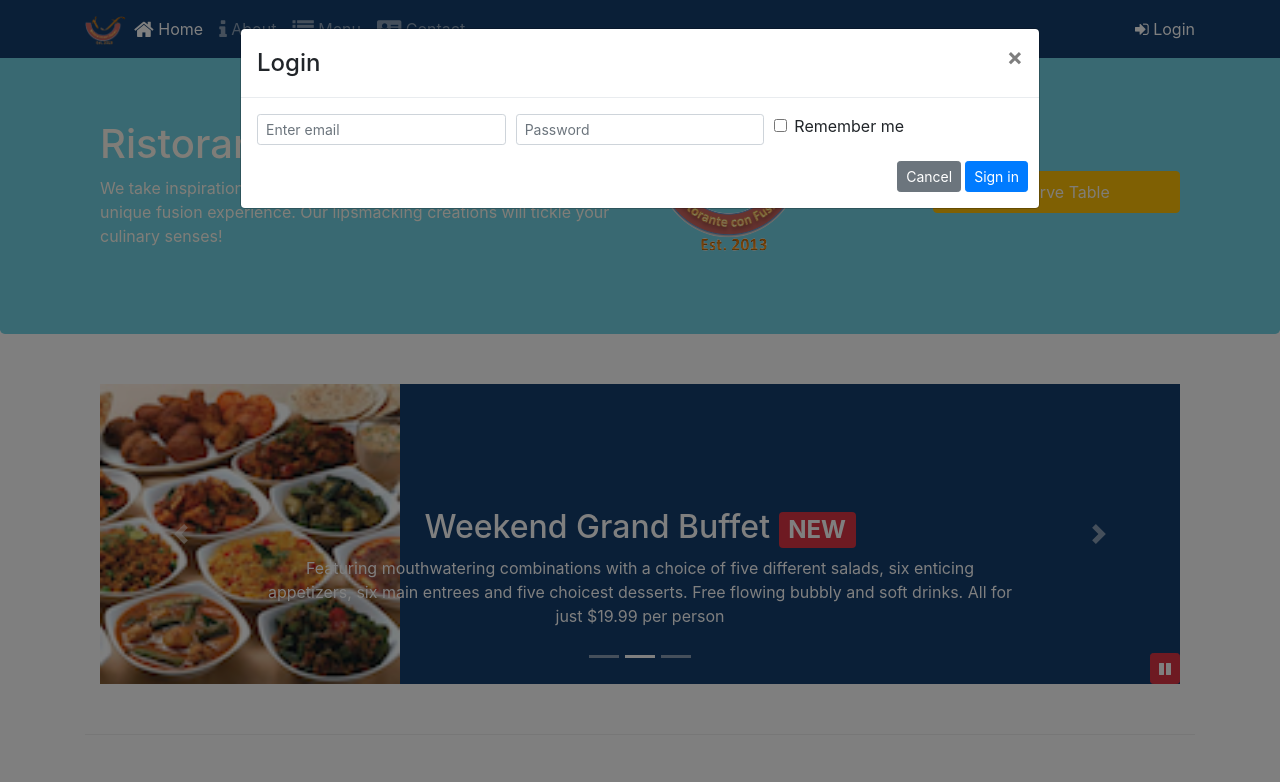
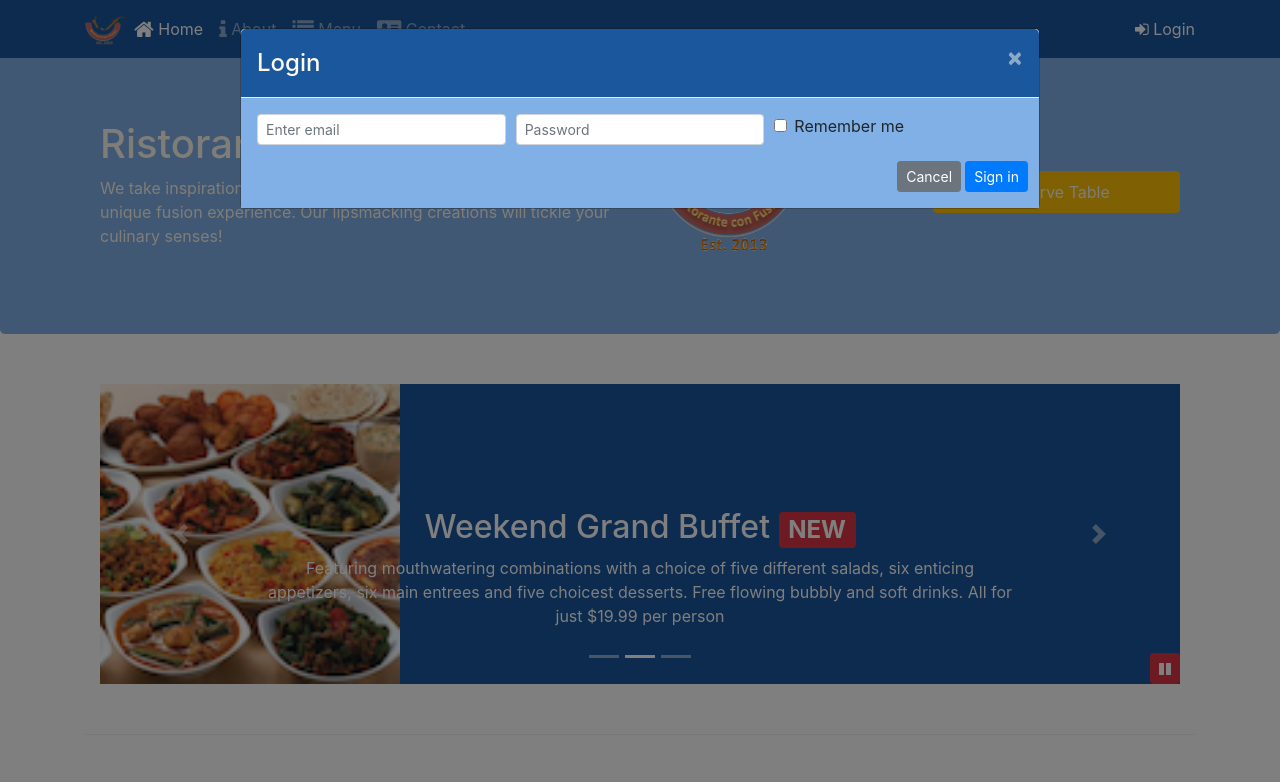
Before and after one commit to Toratomi/Assignment-Coursera-Bootstrap, a website: page Bootstrap4/conFusion/index.html in a window 1280 px wide. Both pictures are taken after a click on the link "Login". Shown: the top 782 px of the page. Drawn offline with nearby package versions, Linux system fonts and the light colour scheme.

Commit message:
Assignment 4

```diff
--- a/Bootstrap4/conFusion/css/styles.scss
+++ b/Bootstrap4/conFusion/css/styles.scss
@@ -1,7 +1,7 @@
 $lt-gray: #ddd;
-$background-dark: #512DA8;
-$background-light: #9575CD;
-$background-pale: #D1C4E9;
+$background-dark: #1a579c;
+$background-light: #367ed1;
+$background-pale: #81b0e6;
 
 // Height variables
 $carousel-item-height: 300px;
@@ -74,3 +74,16 @@ body{
     bottom: 0px;
     z-index: 1;
 }
+
+.modal-header {
+    background: $background-dark ;
+    color:floralwhite;
+}
+
+.close {
+    color:floralwhite;
+}
+
+.modal-body {
+    background: $background-pale ;
+}
--- a/Bootstrap4/conFusion/index.html
+++ b/Bootstrap4/conFusion/index.html
@@ -30,7 +30,7 @@
                     <li class="nav-item"><a class="nav-link" href="contactus.html"><span class="fa fa-address-card fa-lg"></span> Contact</a></li>
                 </ul>
                 <span class="navbar-text">
-                    <a data-toggle="modal" data-target="#loginModal">
+                    <a id="login">
                         <span class="fa fa-sign-in"></span> Login
                     </a>
                 </span>
@@ -90,7 +90,7 @@
                                 <div class="col">
                                     <div class="form-check-inline">
                                         <input type="radio" class="form-check-input" name="approve" id="approve" value="">
-                                        <label class="form-check-label" for="approve">1</label>
+                                        <label class="form-check-label active" for="approve">1</label>
                                     </div>
                                     <div class="form-check-inline">
                                         <input type="radio" class="form-check-input" name="approve" id="approve" value="">
@@ -159,8 +159,7 @@
                     <img src="img/logo.png" class="img-fluid">
                 </div>
                 <div class="col-12 col-sm align-self-center">
-                    <a role="button" class="btn btn-block nav-link btn-warning"
-                        data-toggle="modal" data-target="#reserve">
+                    <a id="reserveButton" role="button" class="btn btn-block nav-link btn-warning">
                         Reserve Table</a>
                 </div>
             </div>
@@ -328,6 +327,12 @@
                     $("#carouselButton").children("span").addClass('fa-pause');
                 }
             });
+            $('#login').click(function() {
+                $('#loginModal').modal('show');
+            });
+            $('#reserveButton').click(function() {
+                $('#reserve').modal('show');
+            });
         });
     </script>
 </body>
```
Also changed, not shown: Bootstrap4/conFusion/css/styles.css.
